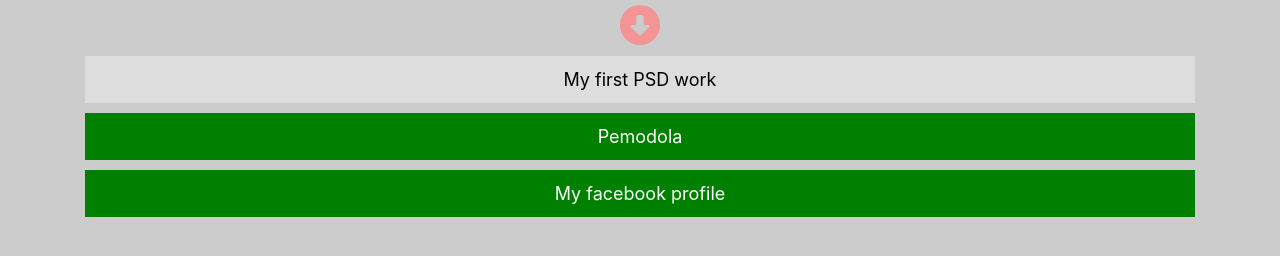
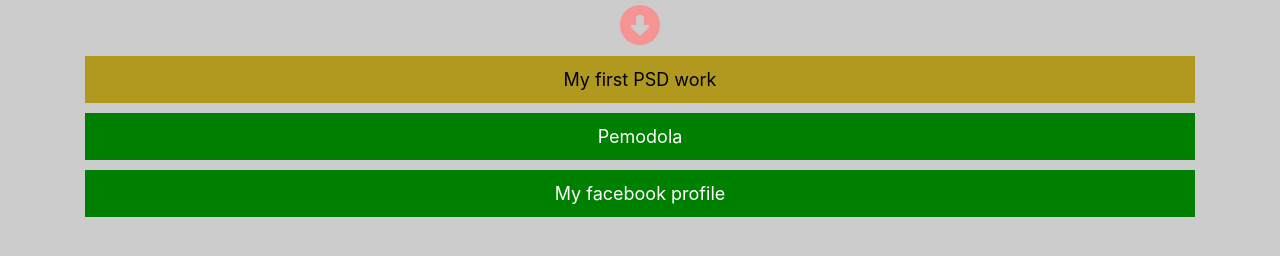
Before and after one commit to shafiqahmad81/shafiqahmad81.github.io, a plain HTML site: page index.html in a window 1280 px wide. In both pictures the pointer is over the link "My first PSD work". Shown: the part 220-476 px from the top of the page. Drawn offline with Linux system fonts and the light colour scheme; files whose address does not match are found by name.

Commit message:
bg color

```diff
--- a/assets/css/style.css
+++ b/assets/css/style.css
@@ -87,7 +87,7 @@
 }
 
 a.button:hover{
-    background-color: #ddd;
+    background-color: #b1981f;
     color: #000;
     transition: .5s;
 }
```
